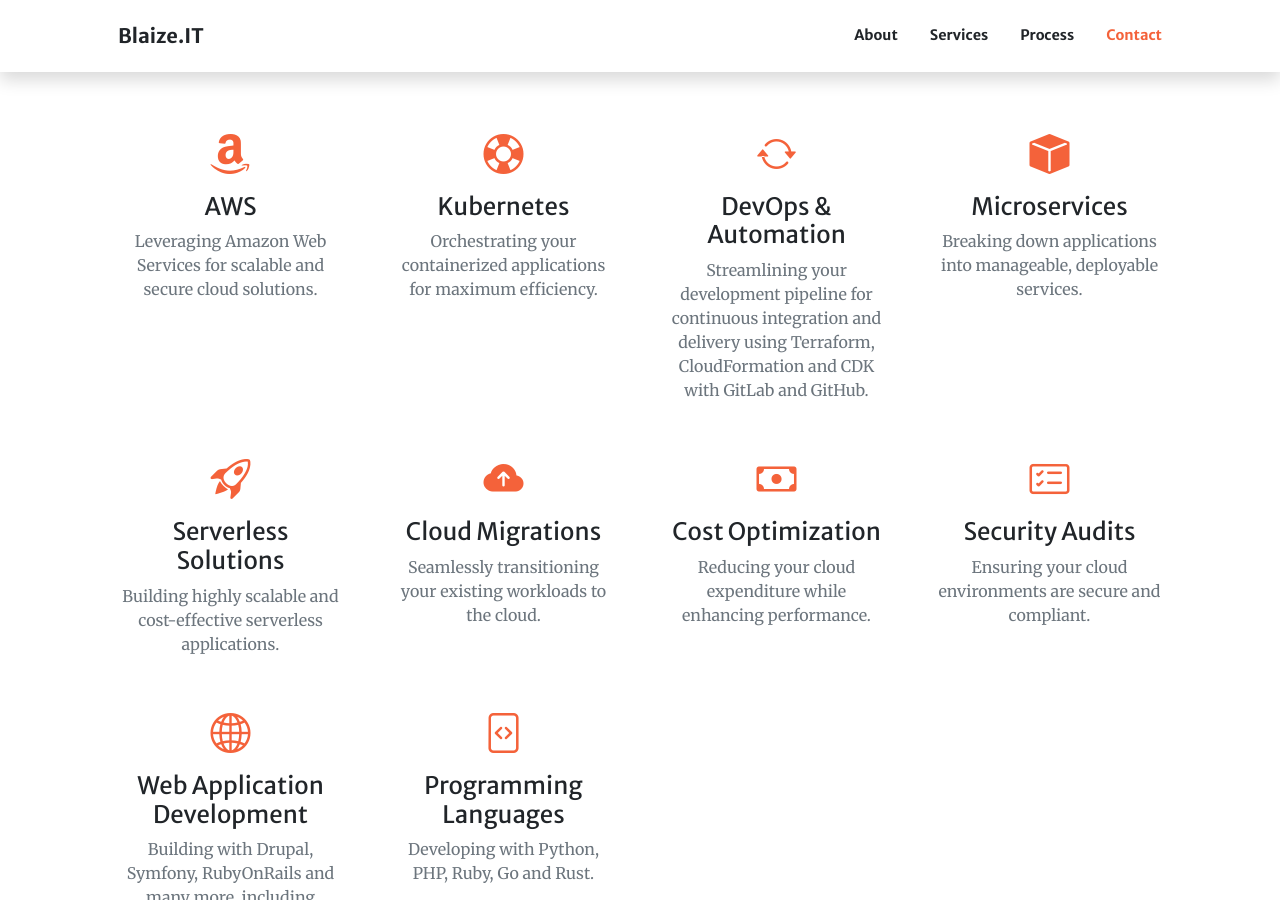
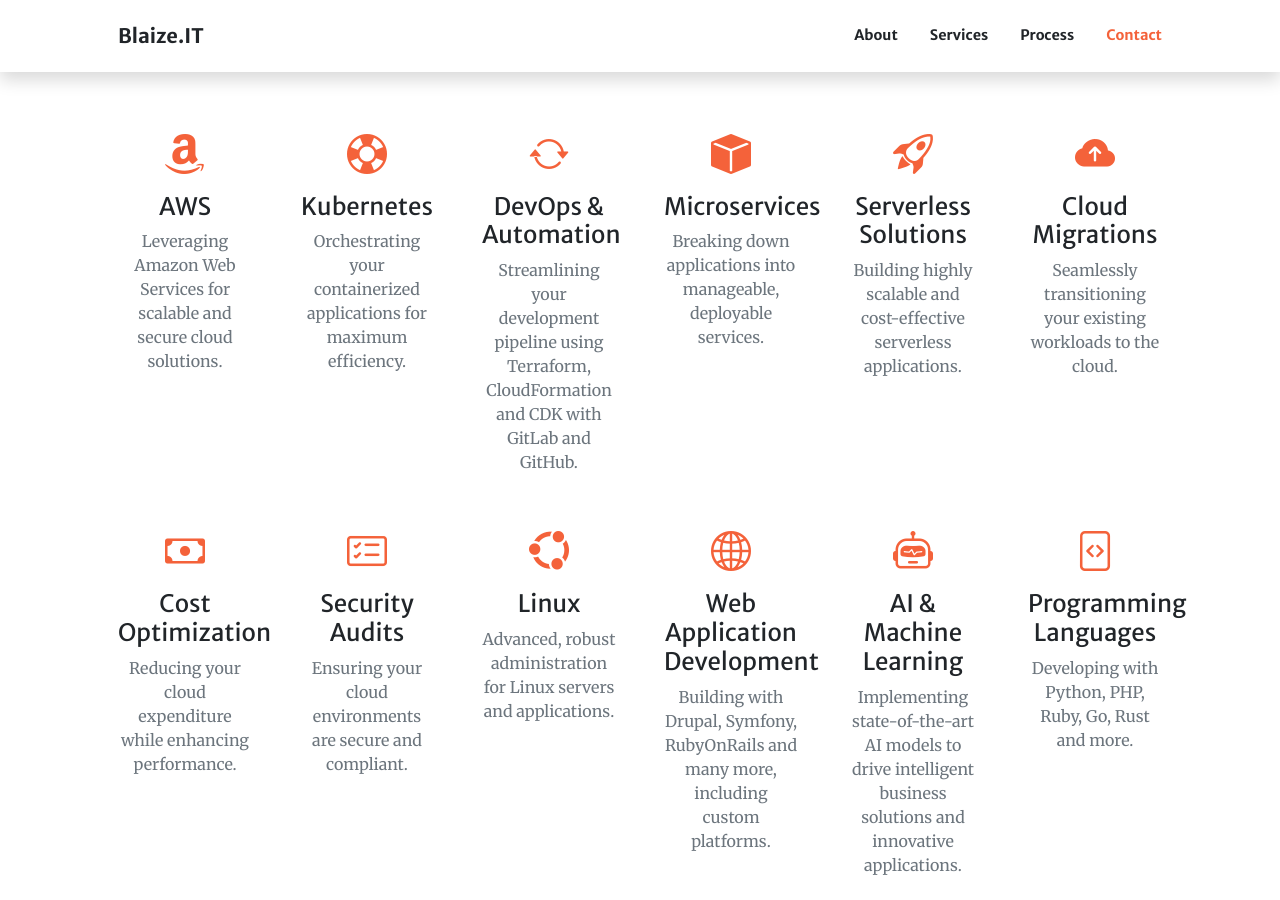
Before and after one commit to blaize-it/blaize-it.github.io, a Jekyll site: the page built from index.html, in a window 1280 px wide and 900 px high, scrolled down 1965 px. Built offline with Jekyll 4.4.1, drawn with Linux system fonts in a browser that asks for light colours; comment, search, counter and statistics services are not loaded.

Commit message:
Add AI and Linux services with reformatting for two rows.

```diff
--- a/index.html
+++ b/index.html
@@ -13,7 +13,7 @@
     description: Orchestrating your containerized applications for maximum efficiency.
   - title: DevOps & Automation
     icon: bi-arrow-repeat
-    description: Streamlining your development pipeline for continuous integration and delivery using Terraform, CloudFormation and CDK with GitLab and GitHub.
+    description: Streamlining your development pipeline using Terraform, CloudFormation and CDK with GitLab and GitHub.
   - title: Microservices
     icon: bi-box-fill
     description: Breaking down applications into manageable, deployable services.
@@ -29,12 +29,18 @@
   - title: Security Audits
     icon: bi-card-checklist
     description: Ensuring your cloud environments are secure and compliant.
+  - title: Linux
+    icon: bi-ubuntu
+    description: Advanced, robust administration for Linux servers and applications.
   - title: Web Application Development
     icon: bi-globe2
     description: Building with Drupal, Symfony, RubyOnRails and many more, including custom platforms.
+  - title: AI &amp; Machine Learning
+    icon: bi-robot
+    description: Implementing state-of-the-art AI models to drive intelligent business solutions and innovative applications.
   - title: Programming Languages
     icon: bi-file-code
-    description: Developing with Python, PHP, Ruby, Go and Rust.
+    description: Developing with Python, PHP, Ruby, Go, Rust and more.
 
 # Service Catalog
 # service_catalog_url: /blaize-it-service-catalog.pdf
@@ -100,7 +106,7 @@
     <hr class="divider" />
     <div class="row gx-4 gx-lg-5">
       {% for service in page.services %}
-      <div class="col-lg-3 col-md-6 text-center">
+      <div class="col-lg-2 col-md-6 text-center">
         <div class="mt-5">
           <div class="mb-2"><i class="{{ service.icon }} fs-1 text-primary"></i></div>
           <h3 class="h4 mb-2">{{ service.title }}</h3>
```
